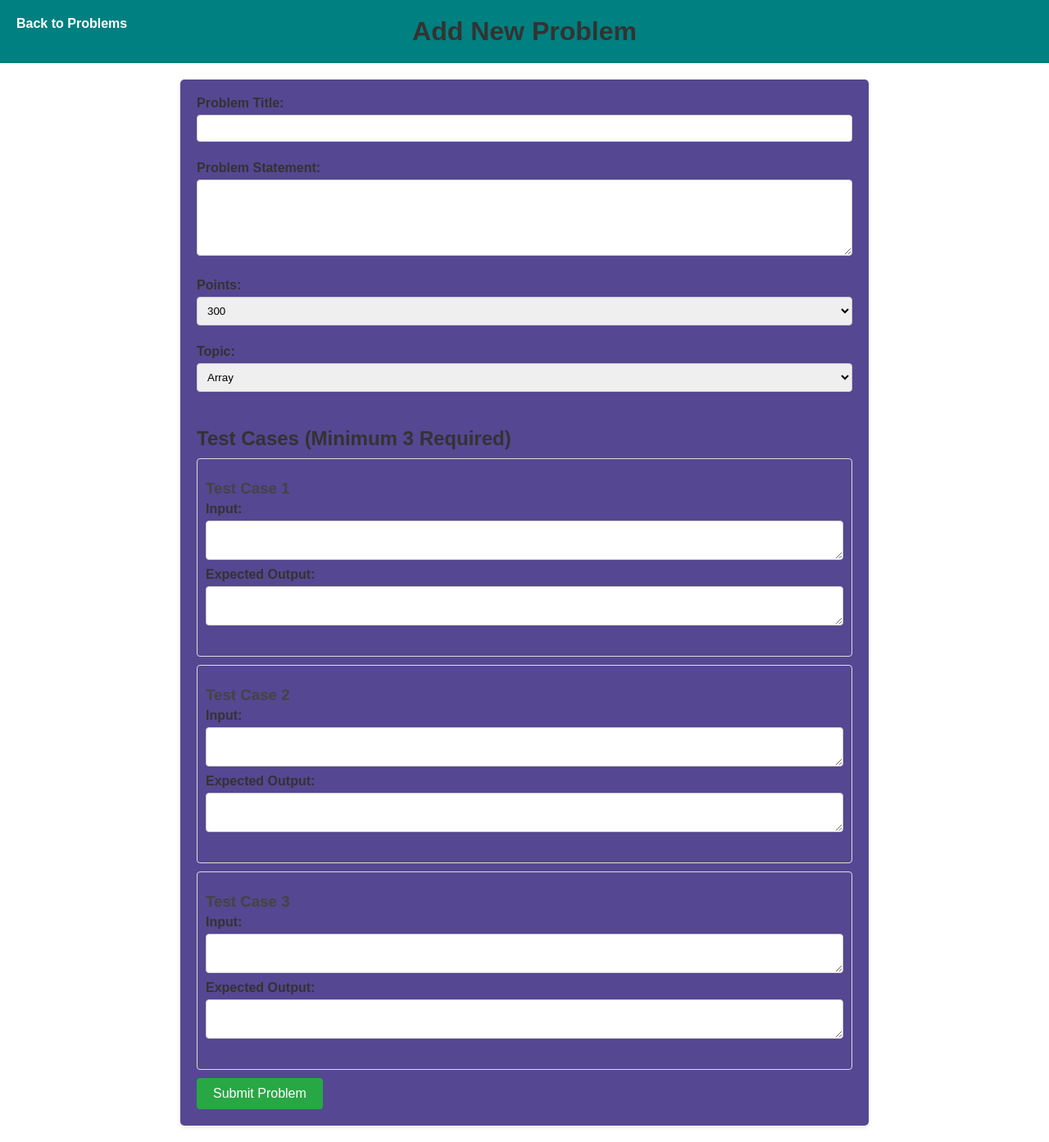
After one commit to anushree200/CP_tracker, a Flask app: page /newproblem in a window 1280 px wide. The commit adds this page. Shown: the whole page at 82% size. Run offline with Flask 3, Linux system fonts and the light colour scheme.

Commit message:
new problem page added

```diff
--- a/app.py
+++ b/app.py
@@ -156,5 +156,50 @@ def submit_code(problem_id):
 
     return jsonify({"results": results})
 
+@app.route('/newproblem')
+def newproblem():
+    return render_template("newproblem.html")
+
+@app.route('/addproblem', methods=['POST'])
+def add_problem():
+    try:
+        title = request.form.get('title')
+        description = request.form.get('description')
+        points = request.form.get('points')
+        topic = request.form.get('topic')
+        test_inputs = request.form.get('test_inputs')
+        test_outputs = request.form.get('test_outputs')
+
+        # Validate inputs
+        if not all([title, description, points, topic, test_inputs, test_outputs]):
+            return jsonify({"success": False, "error": "All fields are required"}), 400
+
+        # Parse test cases
+        test_inputs = json.loads(test_inputs)
+        test_outputs = json.loads(test_outputs)
+
+        if len(test_inputs) < 3 or len(test_outputs) < 3:
+            return jsonify({"success": False, "error": "At least 3 test cases are required"}), 400
+
+        # Get the next problem ID
+        conn = sqlite3.connect("problems.db")
+        cur = conn.cursor()
+        cur.execute("SELECT MAX(id) FROM problems")
+        max_id = cur.fetchone()[0]
+        new_id = (max_id if max_id is not None else 0) + 1
+
+        # Insert the new problem into the database
+        cur.execute("""
+            INSERT INTO problems (id, title, description, points, topic, test_inputs, test_outputs)
+            VALUES (?, ?, ?, ?, ?, ?, ?)
+        """, (new_id, title, description, int(points), topic, json.dumps(test_inputs), json.dumps(test_outputs)))
+
+        conn.commit()
+        conn.close()
+
+        return jsonify({"success": True})
+
+    except Exception as e:
+        return jsonify({"success": False, "error": str(e)}), 500
 if __name__ == '__main__':
     app.run(debug=True)
--- /dev/null
+++ b/static/js/newproblem.js
@@ -0,0 +1,54 @@
+function submitProblem(event) {
+    event.preventDefault(); // Prevent default form submission
+
+    const title = document.getElementById('title').value;
+    const description = document.getElementById('description').value;
+    const points = document.getElementById('points').value;
+    const topic = document.getElementById('topic').value;
+
+    // Collect test cases
+    const testInputs = [
+        document.getElementById('test-input-1').value,
+        document.getElementById('test-input-2').value,
+        document.getElementById('test-input-3').value
+    ];
+    const testOutputs = [
+        document.getElementById('test-output-1').value,
+        document.getElementById('test-output-2').value,
+        document.getElementById('test-output-3').value
+    ];
+
+    // Validate that all fields are filled
+    if (!title || !description || !points || !topic || testInputs.some(input => !input) || testOutputs.some(output => !output)) {
+        alert('Please fill in all fields, including all test cases.');
+        return;
+    }
+
+    // Prepare the data to send
+    const formData = new FormData();
+    formData.append('title', title);
+    formData.append('description', description);
+    formData.append('points', points);
+    formData.append('topic', topic);
+    formData.append('test_inputs', JSON.stringify(testInputs));
+    formData.append('test_outputs', JSON.stringify(testOutputs));
+
+    // Send the data to the server
+    fetch('/addproblem', {
+        method: 'POST',
+        body: formData
+    })
+    .then(response => response.json())
+    .then(data => {
+        if (data.success) {
+            alert('Problem added successfully!');
+            window.location.href = '/'; // Redirect to the problems page
+        } else {
+            alert('Error adding problem: ' + (data.error || 'Unknown error'));
+        }
+    })
+    .catch(error => {
+        console.error('Error submitting problem:', error);
+        alert('Error submitting problem: ' + error.message);
+    });
+}
--- a/static/js/problemspage.js
+++ b/static/js/problemspage.js
@@ -49,3 +49,7 @@ function clearFilters() {
     document.getElementById('keyword').value = '';
     filterProblems();
 }
+
+function addproblem() {
+    window.location.href = '/newproblem';
+}
--- /dev/null
+++ b/static/newproblem.css
@@ -0,0 +1,91 @@
+body {
+    font-family: Arial, sans-serif;
+    padding: 0;
+    margin: 0;
+}
+
+.top-bar {
+    background-color: #008080;
+    padding: 20px;
+    color: #333;
+    text-align: center;
+    position: relative;
+}
+
+.top-bar h1 {
+    margin: 0;
+}
+
+.back-link {
+    position: absolute;
+    top: 20px;
+    left: 20px;
+    color: white;
+    text-decoration: none;
+    font-weight: bold;
+}
+
+.back-link:hover {
+    text-decoration: underline;
+}
+
+.form-container {
+    max-width: 800px;
+    margin: 20px auto;
+    padding: 20px;
+    background-color: #554791;
+    border-radius: 5px;
+    box-shadow: 0 2px 5px rgba(0, 0, 0, 0.1);
+}
+
+.form-container label {
+    font-weight: bold;
+    color: #333;
+}
+
+.form-container input,
+.form-container textarea,
+.form-container select {
+    width: 100%;
+    padding: 8px;
+    margin: 5px 0;
+    border: 1px solid #ccc;
+    border-radius: 4px;
+    box-sizing: border-box;
+}
+
+.form-container textarea {
+    resize: vertical;
+}
+
+.form-container h2 {
+    margin: 20px 0 10px;
+    color: #333;
+}
+
+.form-container h3 {
+    margin: 15px 0 5px;
+    color: #444;
+}
+
+.test-case {
+    background-color: #554791;
+    padding: 10px;
+    border-radius: 4px;
+    margin: 10px 0;
+    border: 1px solid #ddd;
+}
+
+.form-container button {
+    padding: 10px 20px;
+    background-color: #28a745;
+    color: white;
+    border: none;
+    border-radius: 4px;
+    cursor: pointer;
+    font-size: 1em;
+}
+
+.form-container button:hover {
+    background-color: #218838;
+}
--- /dev/null
+++ b/templates/newproblem.html
@@ -0,0 +1,79 @@
+<!DOCTYPE html>
+<html lang="en">
+<head>
+    <meta charset="UTF-8">
+    <meta name="viewport" content="width=device-width, initial-scale=1.0">
+    <title>Add New Problem - CP Tracker</title>
+    <link rel="stylesheet" href="/static/newproblem.css" />
+</head>
+<body>
+    <div class="top-bar">
+        <h1>Add New Problem</h1>
+        <a href="/" class="back-link">Back to Problems</a>
+    </div>
+    <div class="form-container">
+        <form id="new-problem-form" onsubmit="submitProblem(event)">
+            <label for="title">Problem Title:</label><br>
+            <input type="text" id="title" name="title" required><br><br>
+
+            <label for="description">Problem Statement:</label><br>
+            <textarea id="description" name="description" rows="5" required></textarea><br><br>
+
+            <label for="points">Points:</label><br>
+            <select id="points" name="points" required>
+                <option value="300">300</option>
+                <option value="400">400</option>
+                <option value="500">500</option>
+                <option value="600">600</option>
+                <option value="700">700</option>
+                <option value="800">800</option>
+                <option value="900">900</option>
+                <option value="1000">1000</option>
+                <option value="1100">1100</option>
+                <option value="1200">1200</option>
+                <option value="1300">1300</option>
+                <option value="1400">1400</option>
+            </select><br><br>
+
+            <label for="topic">Topic:</label><br>
+            <select id="topic" name="topic" required>
+                <option value="array">Array</option>
+                <option value="string">String</option>
+                <option value="math">Math</option>
+                <option value="dp">Dynamic Programming</option>
+            </select><br><br>
+
+            <h2>Test Cases (Minimum 3 Required)</h2>
+            <div id="test-cases">
+                <!-- Test Case 1 -->
+                <div class="test-case">
+                    <h3>Test Case 1</h3>
+                    <label for="test-input-1">Input:</label><br>
+                    <textarea id="test-input-1" name="test-input-1" rows="2" required></textarea><br>
+                    <label for="test-output-1">Expected Output:</label><br>
+                    <textarea id="test-output-1" name="test-output-1" rows="2" required></textarea><br><br>
+                </div>
+                <!-- Test Case 2 -->
+                <div class="test-case">
+                    <h3>Test Case 2</h3>
+                    <label for="test-input-2">Input:</label><br>
+                    <textarea id="test-input-2" name="test-input-2" rows="2" required></textarea><br>
+                    <label for="test-output-2">Expected Output:</label><br>
+                    <textarea id="test-output-2" name="test-output-2" rows="2" required></textarea><br><br>
+                </div>
+                <!-- Test Case 3 -->
+                <div class="test-case">
+                    <h3>Test Case 3</h3>
+                    <label for="test-input-3">Input:</label><br>
+                    <textarea id="test-input-3" name="test-input-3" rows="2" required></textarea><br>
+                    <label for="test-output-3">Expected Output:</label><br>
+                    <textarea id="test-output-3" name="test-output-3" rows="2" required></textarea><br><br>
+                </div>
+            </div>
+
+            <button type="submit">Submit Problem</button>
+        </form>
+    </div>
+    <script src="{{ url_for('static', filename='js/newproblem.js') }}"></script>
+</body>
+</html>
--- a/templates/problemdetail.html
+++ b/templates/problemdetail.html
@@ -5,7 +5,6 @@
     <meta name="viewport" content="width=device-width, initial-scale=1.0">
     <title>{{ problem[1] }} - CP Problem</title>
     <link rel="stylesheet" href="/static/problemdetail.css" />
-    <!-- Include CodeMirror CSS -->
     <link rel="stylesheet" href="https://cdnjs.cloudflare.com/ajax/libs/codemirror/5.65.15/codemirror.min.css" />
 </head>
 <body>
--- a/templates/problemspage.html
+++ b/templates/problemspage.html
@@ -9,6 +9,9 @@
 <body>
     <div class="top-bar">
         <h1>Problem Statements</h1>
+        <div class="new">
+        <button onclick="addproblem()">Add Problem</button>
+        </div>
     </div>
     <div class="main-container">
         <div class="problems-list">
```
Also changed, not shown: static/problemspage.css (+15 -0 lines).
